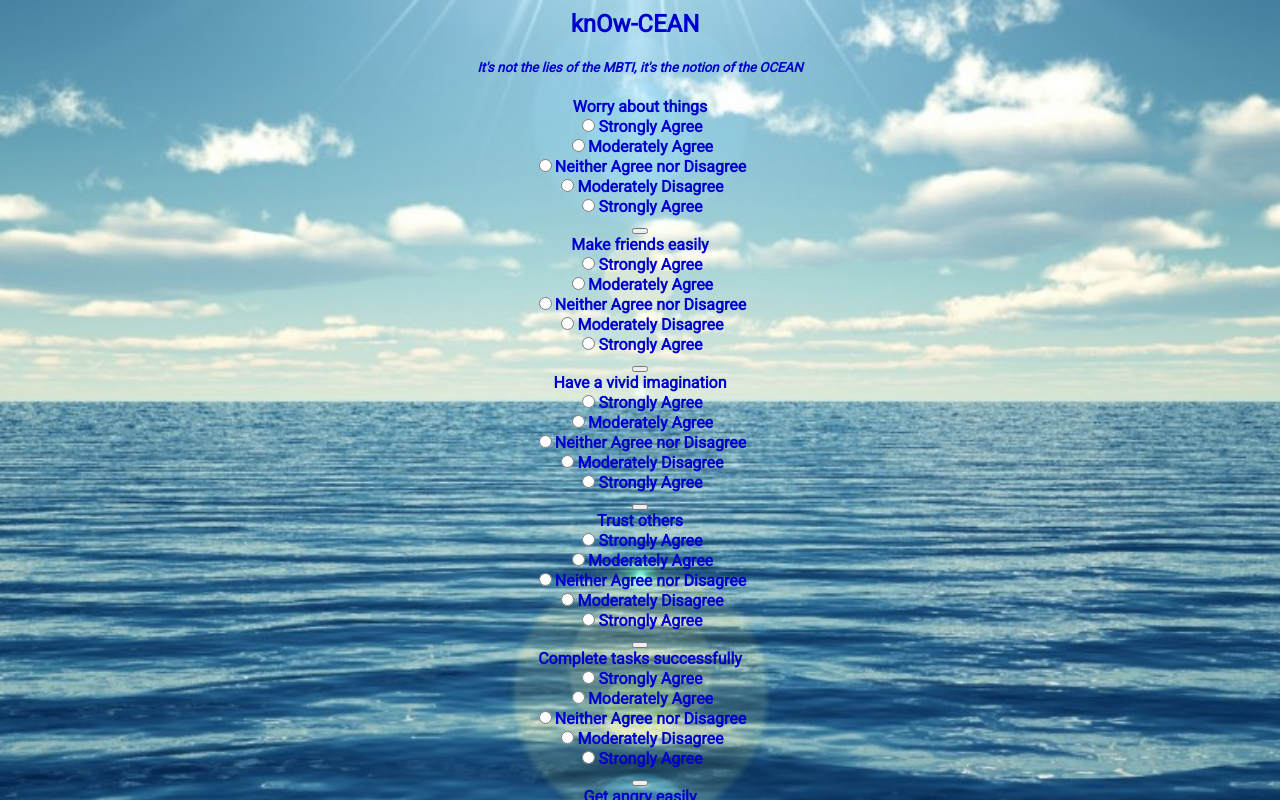
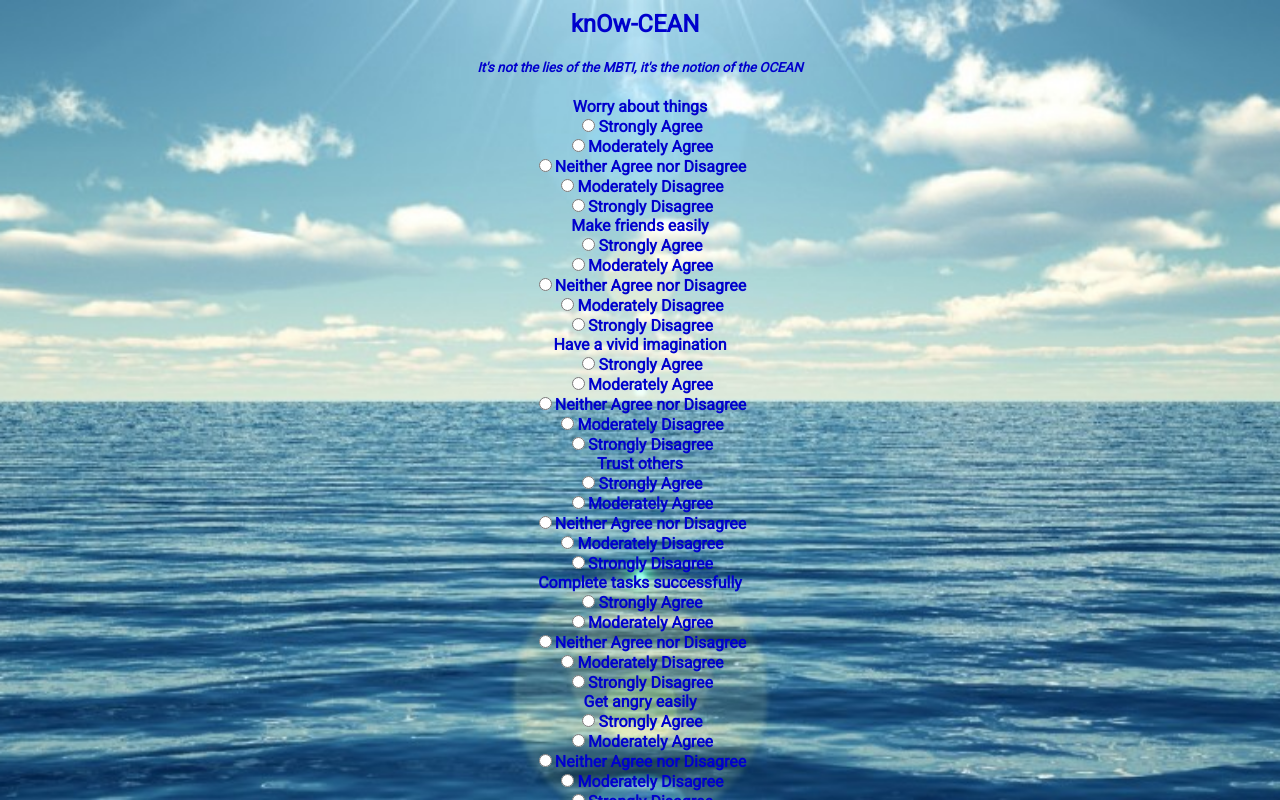
Before and after one commit to tnelson17/five-factor, a React (Create React App) app: page / in a window 1280 px wide. Both pictures are taken after a click on the button "Long Test". Shown: the top 800 px of the page. Built offline with nearby package versions, Linux system fonts and the light colour scheme.

Commit message:
removed individual question submit buttons, moved submit logic to handleChange

```diff
--- a/src/components/Question.js
+++ b/src/components/Question.js
@@ -5,39 +5,30 @@
     super(props);
     this.state = {
       clicked: false,
-      submitted: false,
       value: '',
-      previousValue: '',
       domain: this.props.domain,
       id: this.props.id
     }
     this.handleChange = this.handleChange.bind(this)
-    this.handleSubmit = this.handleSubmit.bind(this)
   }
 
   handleChange(event) {
-    this.setState({
-      clicked: true,
-      value: parseInt(event.target.value) })
-  }
+    let newValue = parseInt(event.target.value)
 
-  handleSubmit(event) {
-    event.preventDefault()
     this.props.handleQuestionSubmit({
       id: this.state.id,
-      value: this.state.value,
+      value: newValue,
       domain: this.state.domain
     })
     this.setState({
-      submitted: true,
-      previousValue: this.state.value
+      clicked: true,
+      value: newValue
     })
   }
 
   render(){
-    console.log(this.state);
     return (
-      <form onSubmit={this.handleSubmit}>
+      <>
         <div> {this.props.text} </div>
           <div>
             <label>
@@ -91,11 +82,10 @@
                 checked={this.state.value === 0}
                 onChange={this.handleChange}
               />
-              Strongly Agree
+              Strongly Disagree
             </label>
           </div>
-        <button/>
-      </form>
+      </>
     )}
   }
 
```
Also changed, not shown: 1 other file (tests, documents, lock files or other folders).
